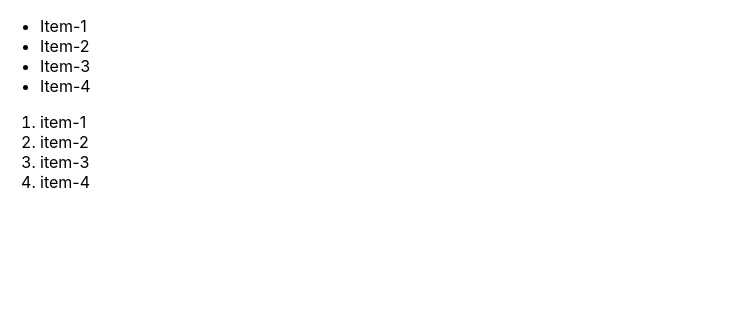
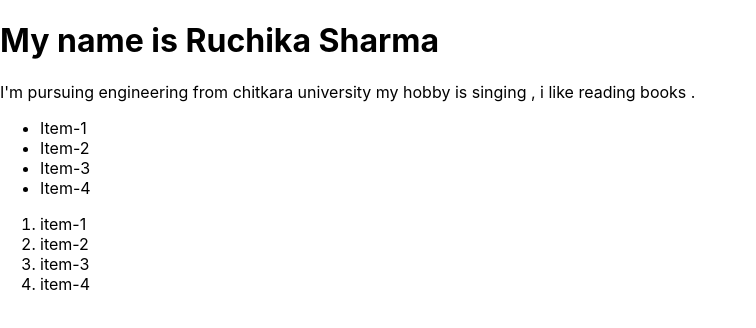
Before and after one commit to ruchik02/react-course-, a React (Create React App) app: page / in a window 1280 px wide. Shown: the top 328 px of the page, without its empty margins (0-756 px from the left). Built offline with nearby package versions, Linux system fonts and the light colour scheme.

Commit message:
another component

```diff
--- a/src/index.js
+++ b/src/index.js
@@ -4,9 +4,11 @@
 // import App from './App';
 // import reportWebVitals from './reportWebVitals';
 
-function MyApp(){
+function MyInfo(){
   return (
     <>
+    <h1>My name is Ruchika Sharma</h1>
+    <p>I'm pursuing engineering from chitkara university my hobby is singing , i like reading books .</p>
        <ul>
          <li>Item-1</li>
         <li>Item-2</li>
@@ -23,7 +25,7 @@
   )
 }
 
-ReactDOM.render(<MyApp/>, document.getElementById('root'));
+ReactDOM.render(<MyInfo/>, document.getElementById('root'));
 
 // ReactDOM.render(
   // <React.StrictMode>
```
